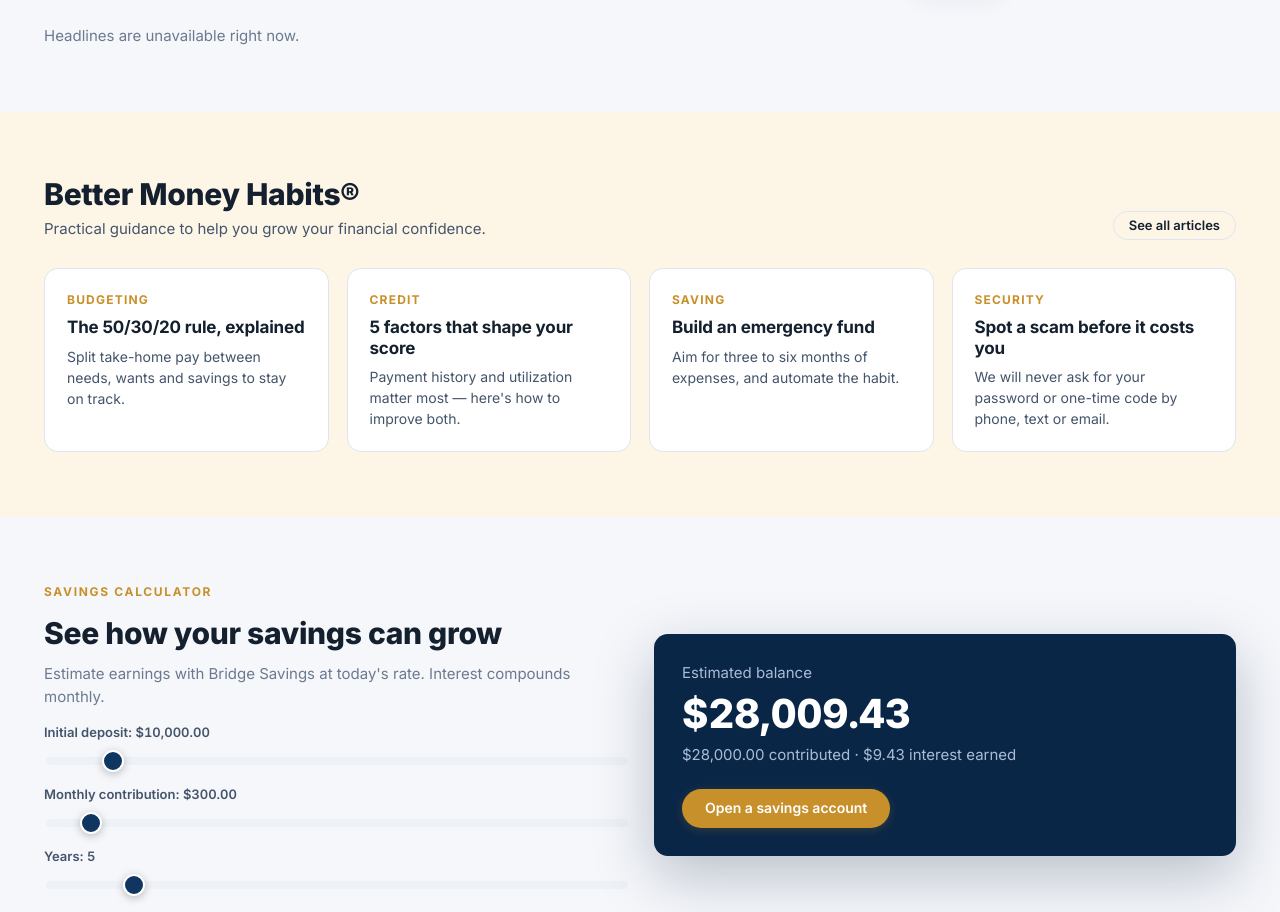
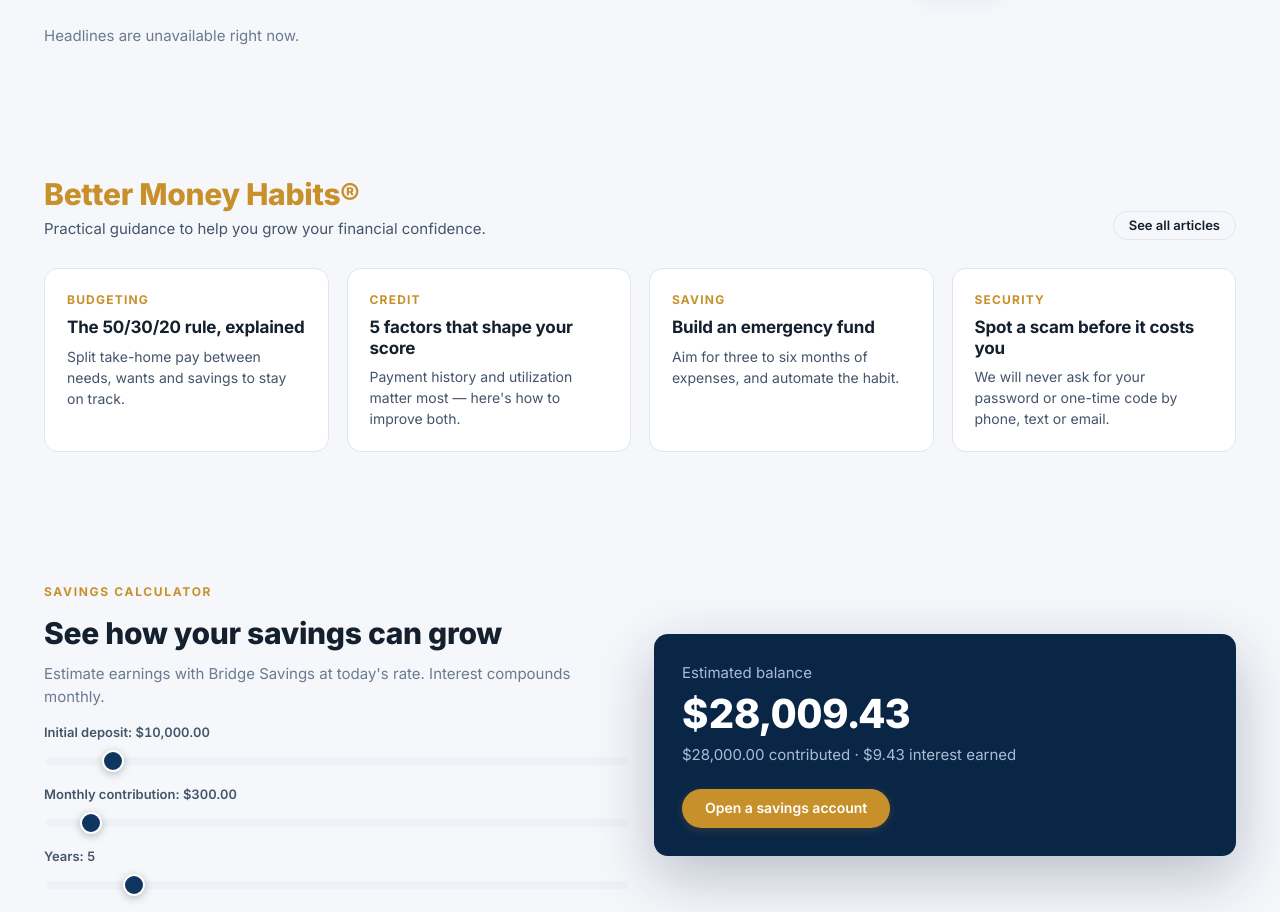
Before and after one commit to classicgamer0244-bit/BANKING-SITE, a website: page public/index.html in a window 1280 px wide. Shown: the part 2330-3242 px from the top of the page. Drawn offline with Linux system fonts and the light colour scheme; no server answers.

Commit message:
Remove yellow background behind Better Money Habits cards and style heading with gold yellow color

```diff
--- a/public/css/style.css
+++ b/public/css/style.css
@@ -533,7 +533,9 @@ section.block { padding: 64px 0; }
 .news-list .row:last-child { border-bottom: 0; }
 .news-list a { color: var(--ink); font-weight: 600; }
 
-.habits { background: var(--gold-50); }
+.habits { background: transparent; }
+.habits .section-head h2 { color: var(--gold-500); }
+[data-theme="dark"] .habits .section-head h2 { color: var(--gold-400); }
 .habit-grid { display: grid; grid-template-columns: repeat(4, 1fr); gap: 18px; }
 .habit {
   background: var(--surface); border-radius: var(--radius); padding: 22px; border: 1px solid var(--line);
```
